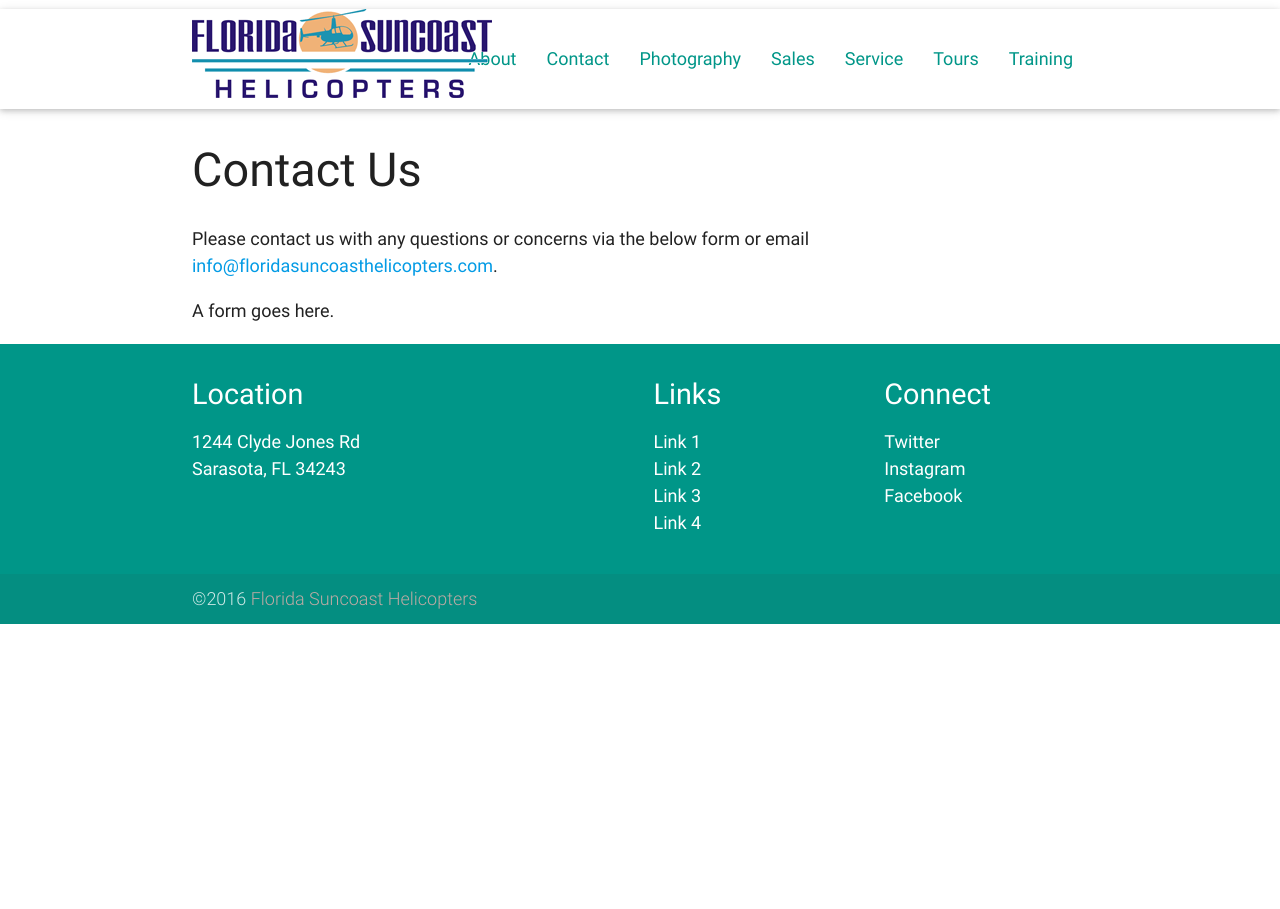
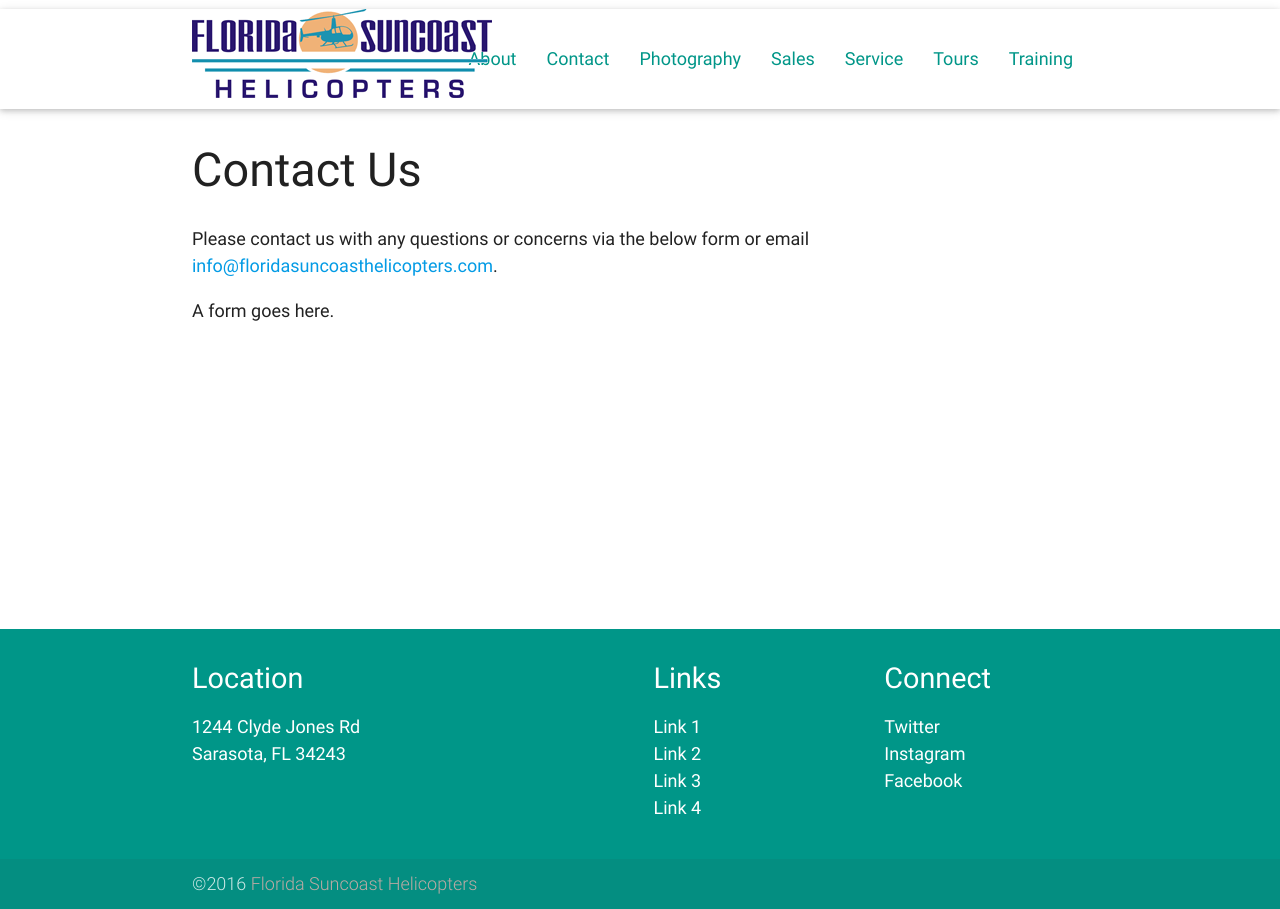
Before and after one commit to joncoop/fsh, a Jekyll site: the page built from contact.html, in a window 1280 px wide. Built offline with Jekyll 4.4.1, drawn with Linux system fonts in a browser that asks for light colours; nearby versions of some CDN libraries.

Commit message:
Made footer sticky.

```diff
--- a/css/main.scss
+++ b/css/main.scss
@@ -25,3 +25,15 @@ body {
 .parallax-container {
   height: 600px;
 }
+
+/* Sticky footer */
+
+body {
+  display: flex;
+  min-height: 100vh;
+  flex-direction: column;
+}
+
+main {
+  flex: 1 0 auto;
+}
```
